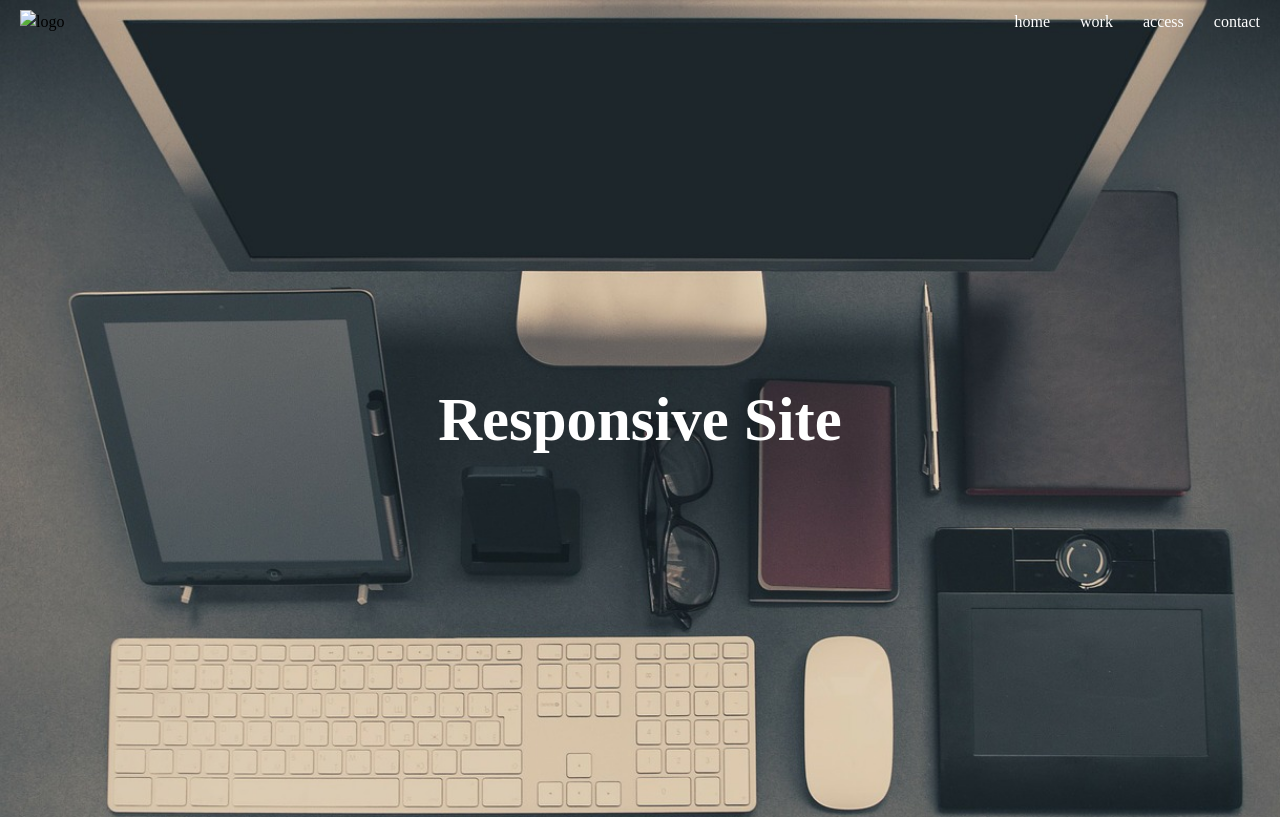
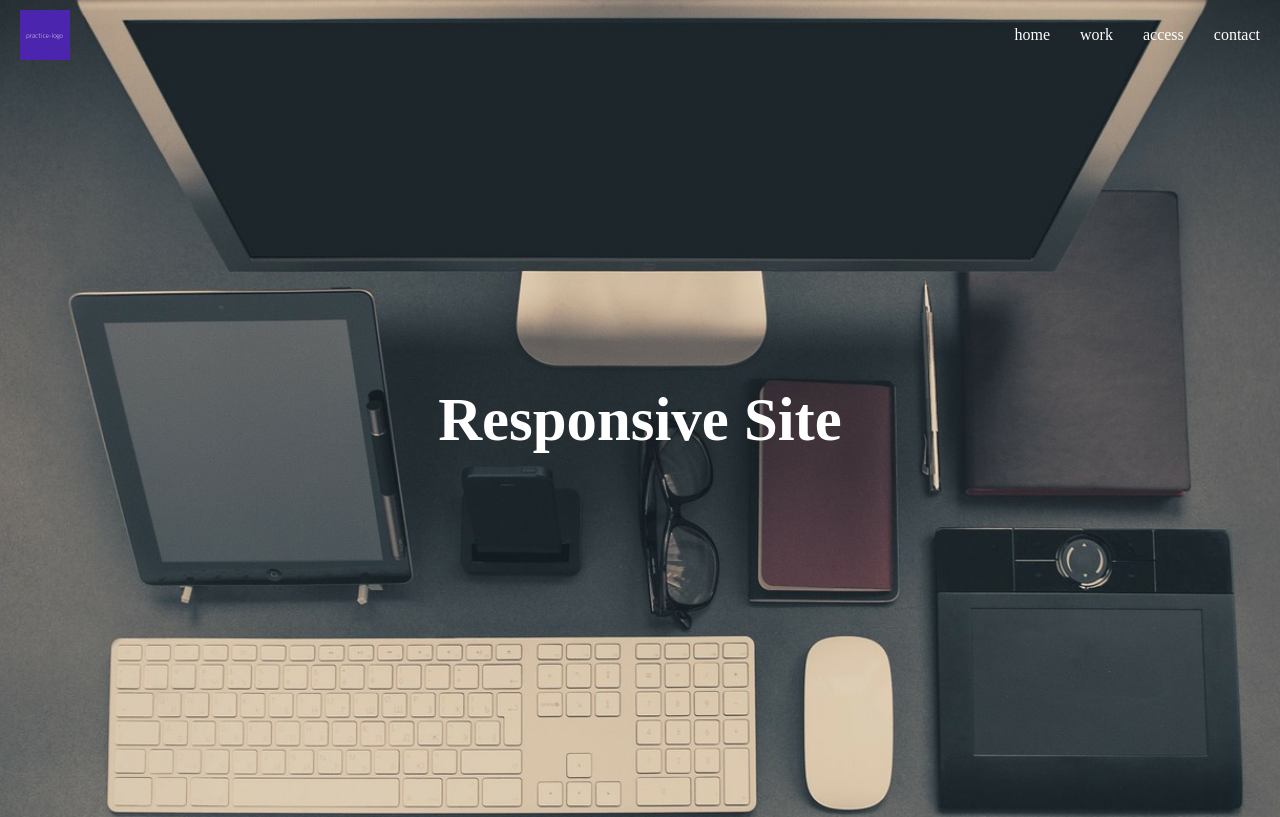
Before and after one commit to Shuto-work/basic-site, a plain HTML site: page index.html in a window 1280 px wide. Shown: the top 817 px of the page. Drawn offline with nearby package versions, Linux system fonts and the light colour scheme; files that its build step writes are made by us from their sources; the site is published under a folder, as on GitHub Pages, so addresses that start at the root find nothing.

Commit message:
<fix>
add "." in path in header logo

```diff
--- a/index.html
+++ b/index.html
@@ -16,7 +16,7 @@
     <div class="l-header__inner">
       <div class="p-header">
         <div class="p-header__logo u-hidden-sp">
-          <img class="p-header__img" src="/assets/images/logo.png" alt="logo">
+          <img class="p-header__img" src="./assets/images/logo.png" alt="logo">
         </div>
         <nav class="p-header__nav u-hidden-sp">
           <ul class="p-header__nav-list">
```
